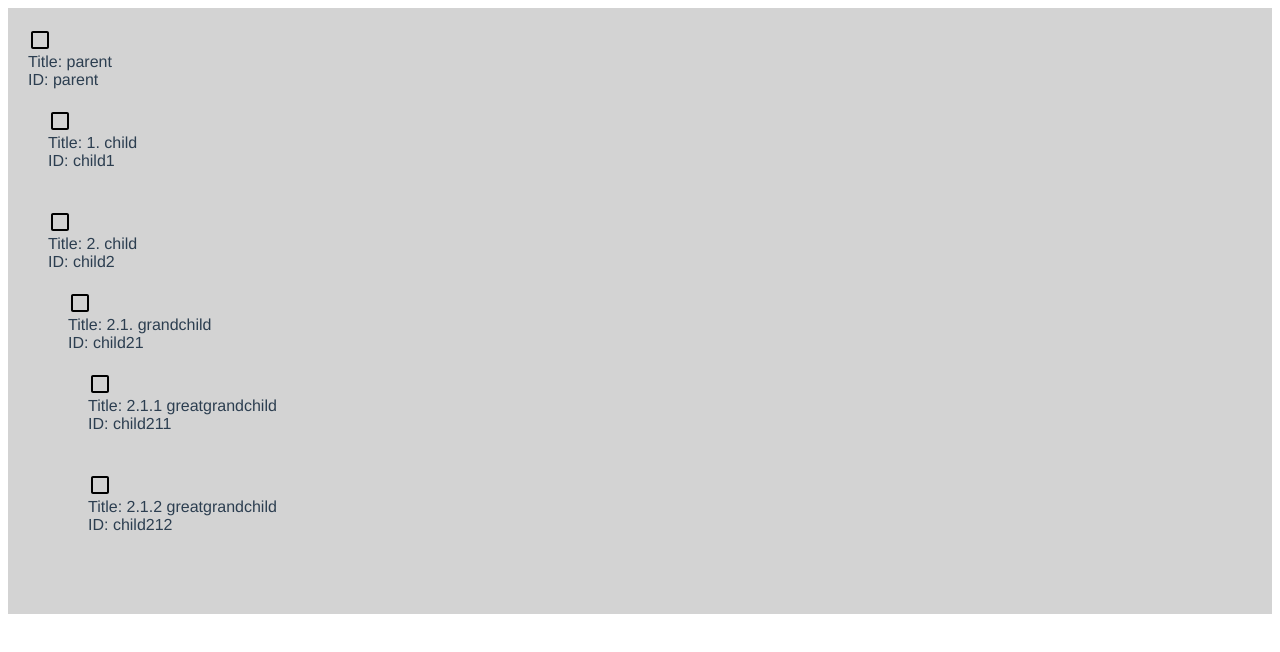
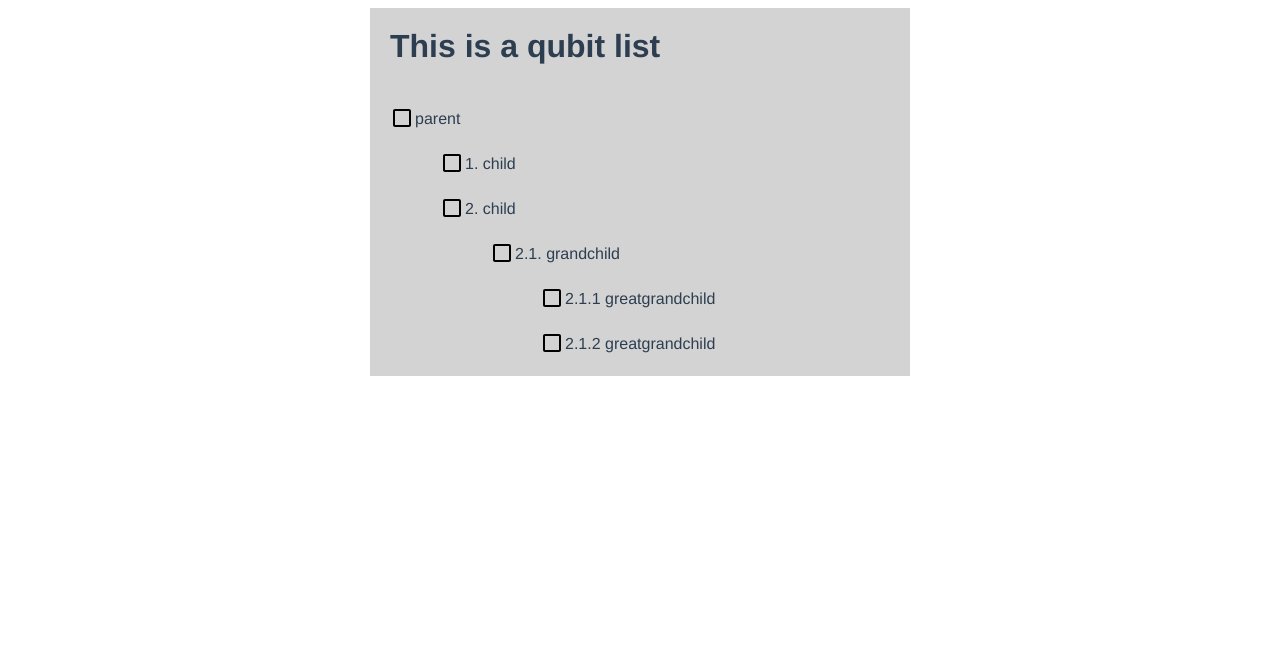
Before and after one commit to PhilippeSchraepen/nested, a Vue app: page / in a window 1280 px wide. Shown: the top 652 px of the page. Built offline with nearby package versions, Linux system fonts and the light colour scheme.

Commit message:
Rename Nested to Qubit

```diff
--- a/src/App.vue
+++ b/src/App.vue
@@ -1,16 +1,17 @@
 <template>
   <div id="app">
-    <nested :data="book"></nested>
+    <h1>This is a qubit list</h1>
+    <qubit :data="book"></qubit>
   </div>
 </template>
 
 <script>
-import Nested from './components/Nested'
+import qubit from './components/qubit'
 
 export default {
   name: 'app',
   components: {
-    Nested
+    qubit
   },
   created () {
     this.book = {
@@ -54,11 +55,18 @@ export default {
 }
 </script>
 
-<style>
+<style lang="scss">
 #app {
   font-family: 'Avenir', Helvetica, Arial, sans-serif;
   -webkit-font-smoothing: antialiased;
   -moz-osx-font-smoothing: grayscale;
   color: #2c3e50;
+  margin: 0 auto;
+  width: 500px;
+  background: lightgray;
+  padding: 20px;
+  h1 {
+    margin-top: 0;
+  }
 }
 </style>
--- a/src/components/Nested.vue
+++ b/src/components/qubit.vue
@@ -1,20 +1,17 @@
 <template>
-  <div class="nested">
+  <div class="qubit">
     <div
     @click.stop='clickCheckbox'
-    :class="'nested__checkbox--' + getStatus"
-    class="nested__checkbox"></div>
-    <div class="nested__content">
-      <div class="nested__title">Title: {{data.title}}</div>
-      <div class="nested__id">ID: {{data.id}}</div>
-      <div class="nested__child">
-        <nested
-        class="nested__child__list"
-        v-for='child in data.children'
-        :data='child'
-        :key='child'>
-        </nested>
-      </div>
+    :class="'qubit__checkbox--' + getStatus"
+    class="qubit__checkbox"></div>
+    <div class="qubit__title">{{data.title}}</div>
+    <div class="qubit__child">
+      <qubit
+      class="qubit__child__list"
+      v-for='child in data.children'
+      :data='child'
+      :key='child'>
+    </qubit>
     </div>
   </div>
 </template>
@@ -28,7 +25,7 @@ const statuses = {
 }
 
 export default {
-  name: 'nested',
+  name: 'qubit',
   props: ['data'],
   methods: {
     clickCheckbox: function () {
@@ -48,15 +45,17 @@ export default {
 </script>
 
 <style lang="scss" scoped>
-.nested {
-  background: lightgray;
-  padding: 20px;
+.qubit {
+  padding-top: 20px;
 
-  &__child__list {
-    padding-left: 20px;
+  &__title {
+    display: inline-block;
+    vertical-align: middle;
   }
 
   &__checkbox {
+    display: inline-block;
+    vertical-align: middle;
     width: 25px;
     height: 25px;
     cursor: pointer;
@@ -70,6 +69,10 @@ export default {
       background-image: url('../assets/checkbox-unchecked.svg');
     }
   }
+
+  &__child {
+    padding-left: 50px;
+  }
 }
 
 </style>
```
